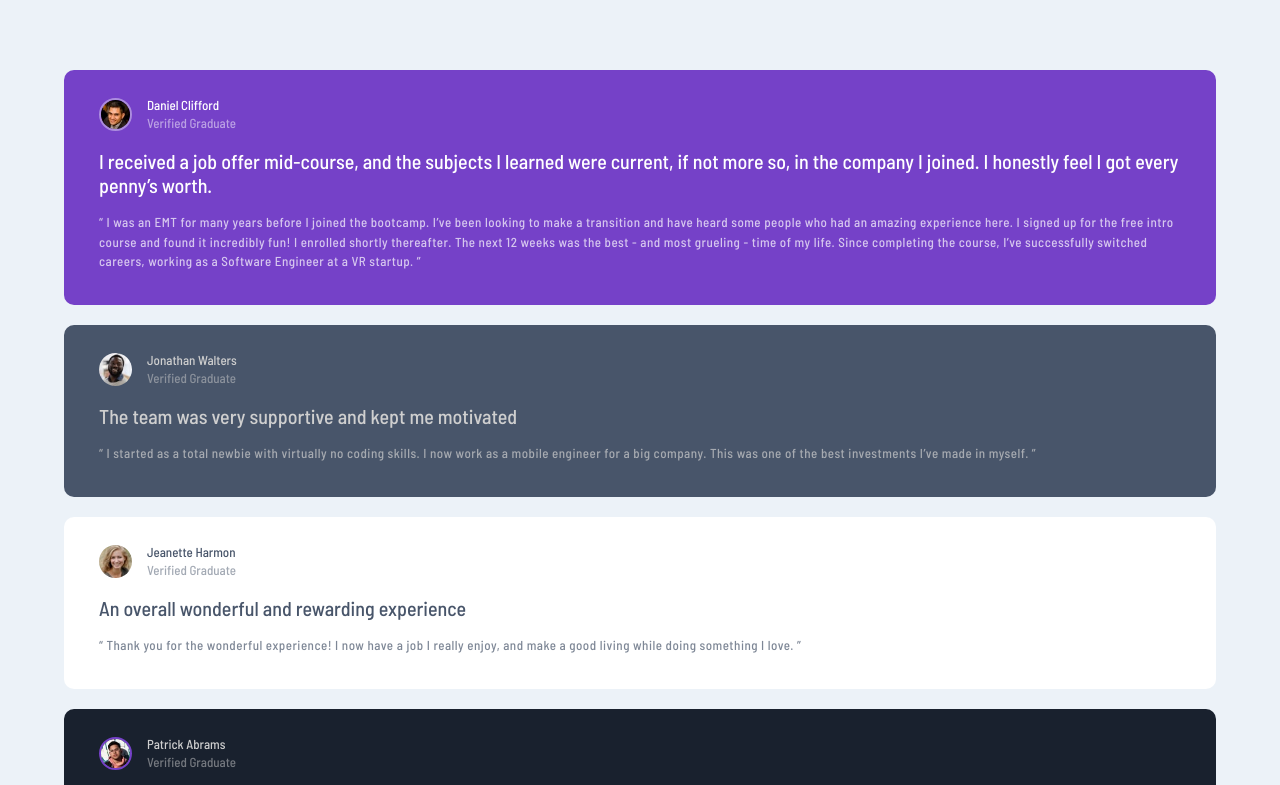
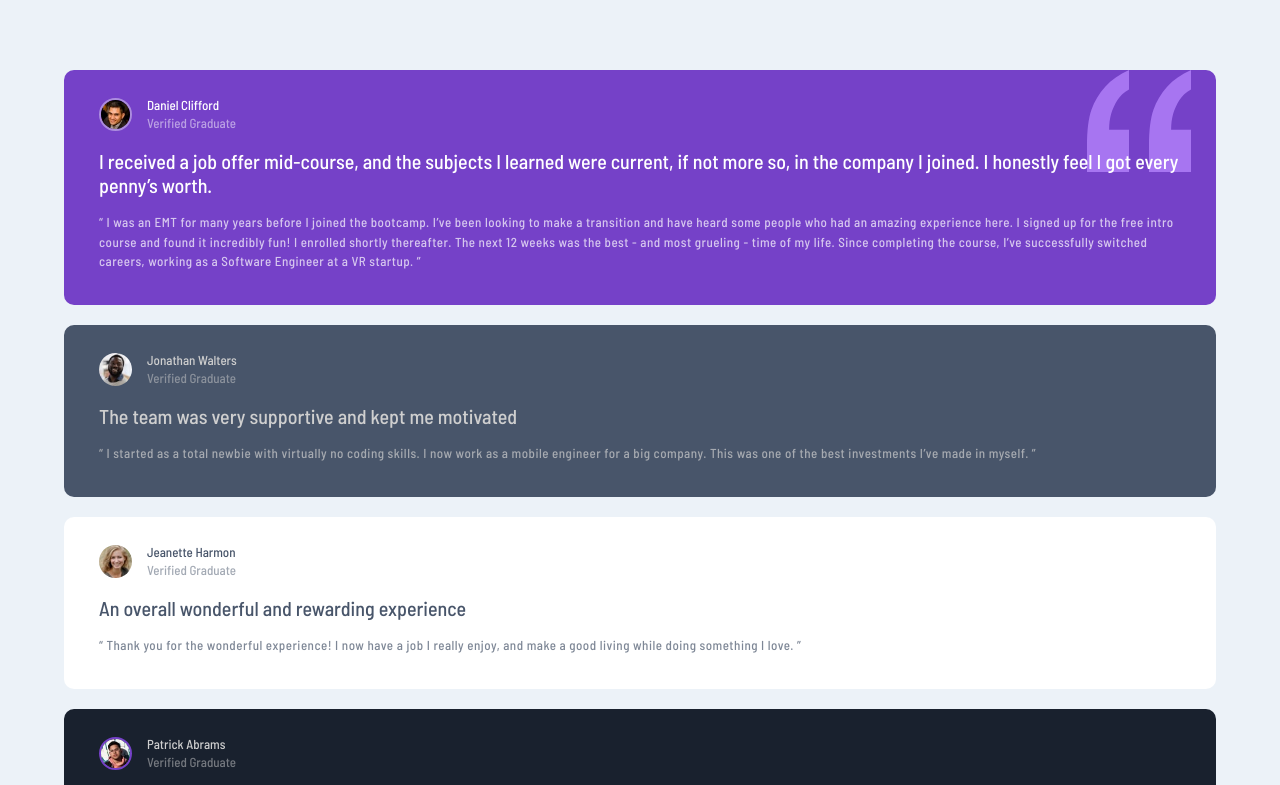
Before and after one commit to Enmanuel-Otero-Montano/testimonials-grid-section-main, a plain HTML site: page index.html in a window 1280 px wide. Shown: the top 785 px of the page. Drawn offline with Linux system fonts and the light colour scheme; the site is published under a folder, as on GitHub Pages, so addresses that start at the root find nothing.

Commit message:
Update index.html

```diff
--- a/index.html
+++ b/index.html
@@ -16,7 +16,7 @@
     <main class="main">
         <div class="container card-one">
             <div class="card-one__comillas">
-                <img src="/assets/images/img/bg-pattern-quotation.svg" alt="">
+                <img src="assets/images/img/bg-pattern-quotation.svg" alt="">
             </div>
             <div class="header-coantainer">
                 <img src="assets/images/img/image-daniel.jpg" alt="foto de Daniel Clifford" class="photo-perfil photo-card-one">
```
